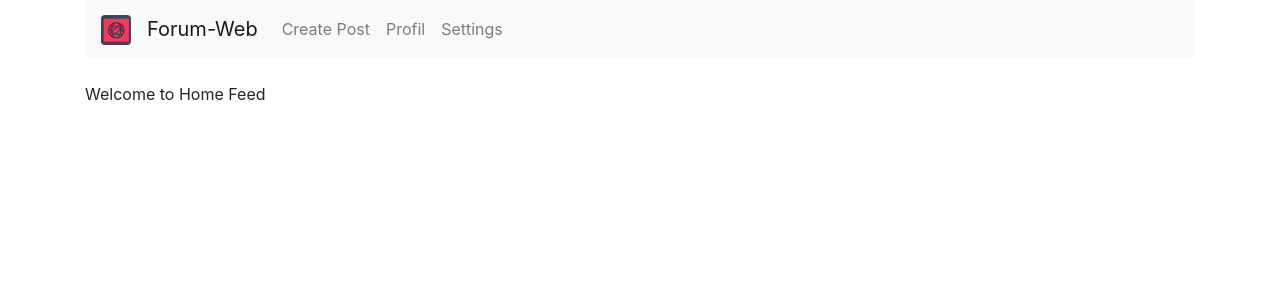
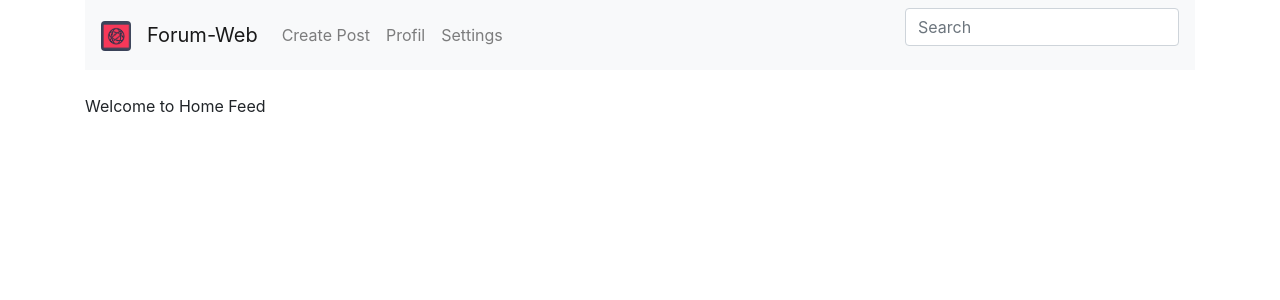
Before and after one commit to welbcmyk/web-forum, a React (Create React App) app in the folder client/: page / in a window 1280 px wide. Shown: the top 300 px of the page. Built offline with nearby package versions, Linux system fonts and the light colour scheme.

Commit message:
added search bar

```diff
--- a/client/src/components/navbar.component.js
+++ b/client/src/components/navbar.component.js
@@ -3,6 +3,7 @@ import { BrowserRouter as Router, Route, Link } from "react-router-dom";
 
 import LoggedInNavbar from "./logged-in.navbar.component";
 import LoggedOutNavbar from "./logged-out.navbar.component";
+import SearchBar from "./search-bar.component";
 
 import logo from "../images/logo1.png";
 
@@ -10,6 +11,7 @@ export default class Navbar extends Component {
   render() {
     return (
       // TODO add log in check variable
+      // TODO add props to searchbar
       <nav className="navbar navbar-expand-lg navbar-light bg-light">
         <Link to="/" class="navbar-brand">
           <img
@@ -26,6 +28,7 @@ export default class Navbar extends Component {
         <div className="collapse navbar-collapse">
           {true ? <LoggedInNavbar /> : <LoggedOutNavbar />}
         </div>
+        <SearchBar/>
       </nav>
     );
   }
--- /dev/null
+++ b/client/src/components/search-bar.component.js
@@ -0,0 +1,24 @@
+import React from "react";
+
+function SearchBar(props) {
+    const callSearchFunctionOnEnter = (e) => {
+        if(e.key === 'Enter') {
+            props.onKeyEnter();
+        }
+    }
+
+    return (
+        <div className="form-group">
+            <input
+                placeholder="Search"
+                type="text"
+                className="form-control"
+                id="formGroupExampleInput"
+                onKeyDown={callSearchFunctionOnEnter}
+                value={props.value}
+            />
+        </div>
+    );
+}
+
+export default SearchBar;
```
